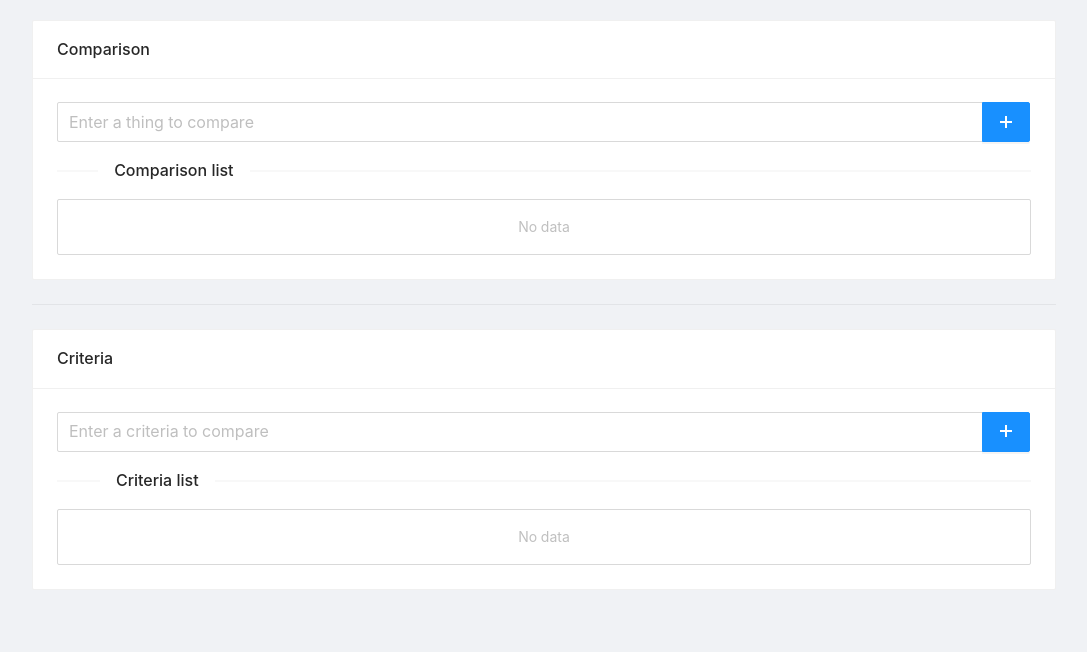
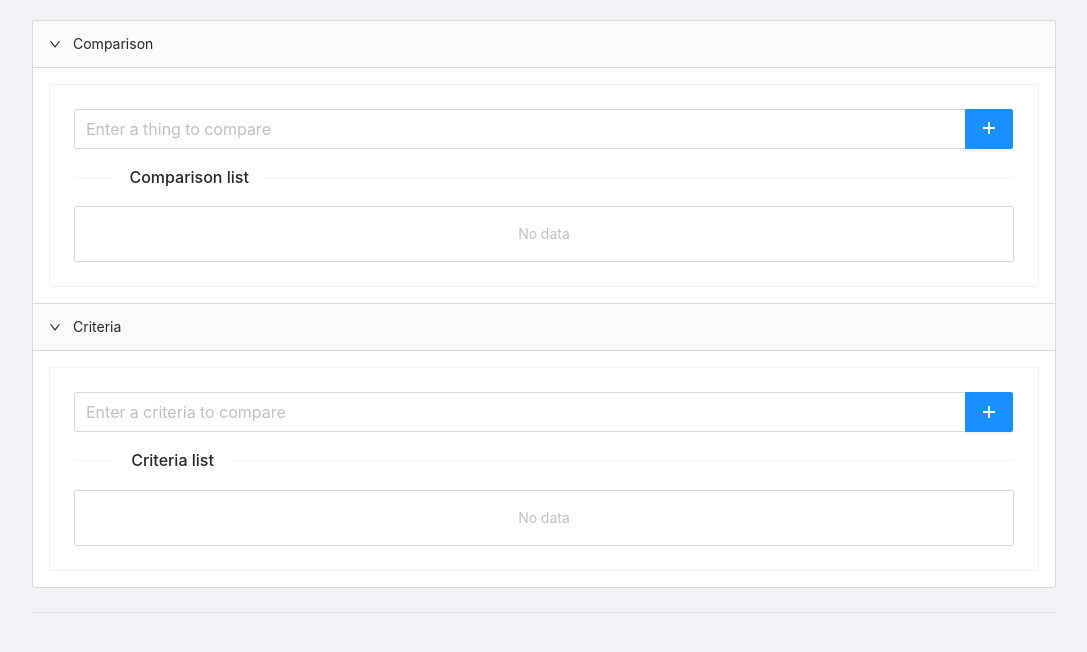
Before and after one commit to olvnikon/decision-maker, a React (Create React App) app: page / in a window 1280 px wide. Shown: the top 652 px of the page, without its empty margins (96-1183 px from the left). Built offline with nearby package versions, Linux system fonts and the light colour scheme; what fp-ts would draw is missing.

Commit message:
feat: add collapse for quick hiding lists

```diff
--- a/src/App.tsx
+++ b/src/App.tsx
@@ -1,5 +1,5 @@
 import React from 'react';
-import { Divider, Layout } from 'antd';
+import { Divider, Layout, Collapse } from 'antd';
 import 'antd/dist/antd.css';
 
 import { criteriaToWeights, generateCombinations, calculateTotals } from './utilities';
@@ -8,6 +8,8 @@ import { comparisonAtom, criteriaAtom } from './state/atoms';
 import styles from './App.module.scss';
 
 const { Content } = Layout;
+const { Panel } = Collapse;
+
 const ComparisonList = listWithRecoilState(comparisonAtom);
 const CriteriaList = listWithRecoilState(criteriaAtom);
 
@@ -26,12 +28,21 @@ const comparatorsUtilityValues = [
 const totals = calculateTotals(comparatorsUtilityValues, criteriaRightLimit)(weights);
 
 function App() {
+  const panels = [
+    { name: 'Comparison', component: <ComparisonList placeholder="Enter a thing to compare" name="Comparison" /> },
+    { name: 'Criteria', component: <CriteriaList placeholder="Enter a criteria to compare" name="Criteria" /> },
+  ];
   return (
     <Layout>
       <Content className={styles.App}>
-        <ComparisonList placeholder="Enter a thing to compare" name="Comparison" />
+        <Collapse defaultActiveKey={panels.map((_p, index) => String(index))}>
+          {panels.map(({ name, component }, index) => (
+            <Panel header={name} key={String(index)}>
+              {component}
+            </Panel>
+          ))}
+        </Collapse>
         <Divider />
-        <CriteriaList placeholder="Enter a criteria to compare" name="Criteria" />
       </Content>
     </Layout>
   );
--- a/src/components/EditableList/EditableList.tsx
+++ b/src/components/EditableList/EditableList.tsx
@@ -11,7 +11,7 @@ type Props = {
 };
 
 export const EditableList: React.FunctionComponent<Props> = ({ placeholder = '', name, items, setItems }) => (
-  <Card title={name}>
+  <Card>
     <AddInput
       placeholder={placeholder}
       onAction={(value) => {
```
